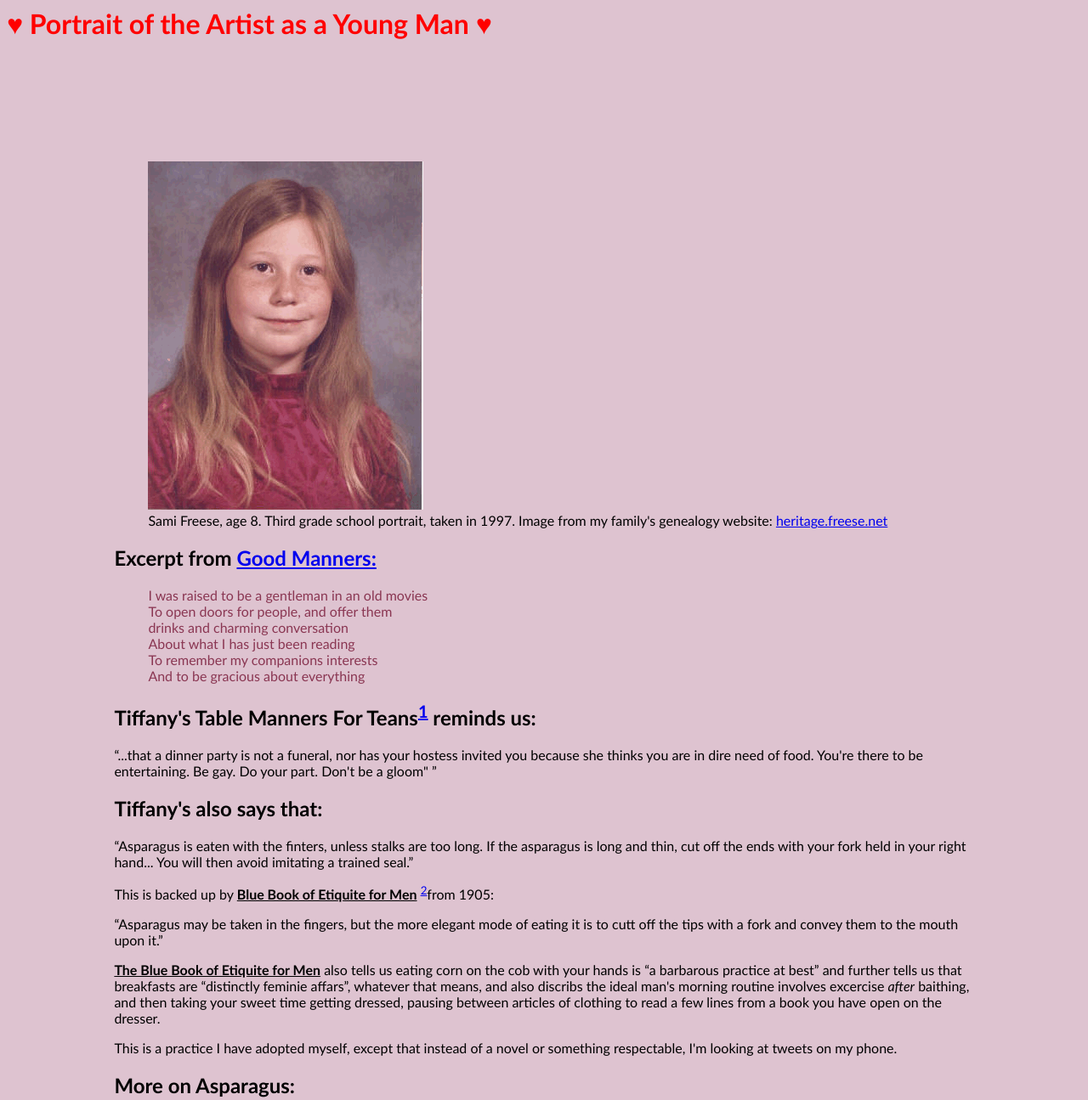
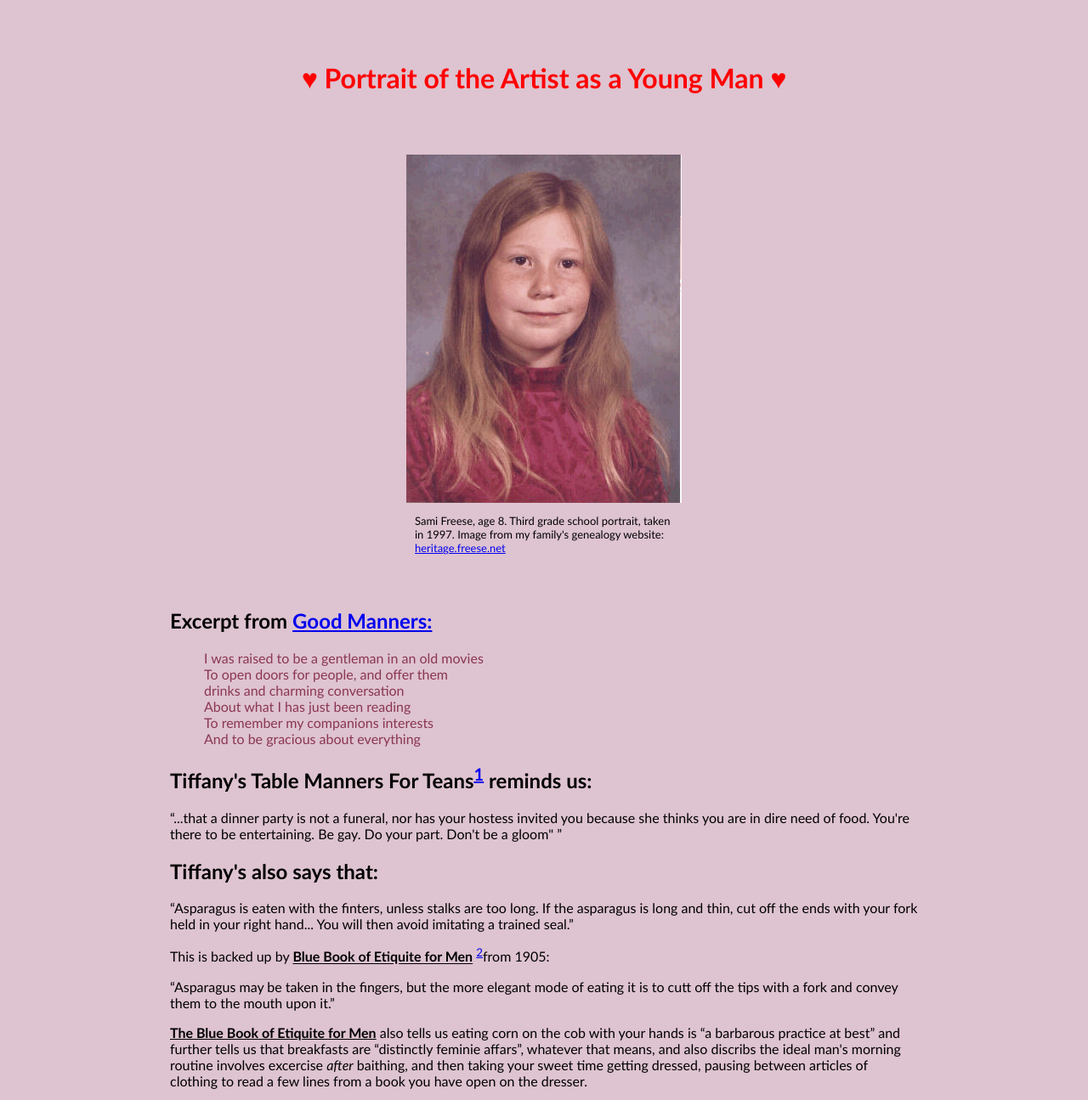
Before and after one commit to KC-CG-Oct-2021/assignment-4-html-me-something-Sami-Freese, a website: page index.html in a window 1280 px wide. Shown: the top 1295 px of the page at 85% size. Drawn offline with Linux system fonts and the light colour scheme.

Commit message:
some aesthetic improvements made to HTML and CSS

```diff
--- a/index.html
+++ b/index.html
@@ -33,13 +33,10 @@
          <p class="funParagraph" id="testP">My family moved around a lot when I was growing up, but for a few years we lived in a house in Prarie Village, Kansas that had a well established aspargus patch. Every spring my mother would harvest them, and we would take boxes full to her sisters when we went to visit them in Pensilvania.</p>
          <p class="prose">In this same house I became my father's daughter, learning to change the oil and rotate the tires, and riding in the back seet while he tried to teach my mother to drive his vintage, manual transmission Mustang.</p>
          <p class="prose">Years later, 21 and in a different house, my Dad would send me out with my mother in the passanger seat. Having had a few lessons in driving a car with a manual transmission, he thought I would be fine to practice around the neighborhood without him. At one point, I got stuck, trying to go up hill at a four way intersection. The old man who lived in the house on the corner came out and yelled through the car window, <q>Are you learning to drive stick? Sometimes, you just have to gun it!</q> he stepped back and then yelled <q>Gun it! Gun it!</q> until I made it through the intersection.</p>
-         <br>
-         <br>
-         <br>
          </article>
          <p><sup id="fn1">1. Tiffany's Table Manners for Teenagers by Walter Hoving, with illustrations by Joe Eula &copy; 1961, renewed 1989, Hoving Associates, Inc. <a href="#ref1" title="Return to footnote in text"> &uarr; </a></sup></p>
          <p><sup id="fn2">2. The Blue Book of Etiquite for Men: A Guide to Conduct and Dress On All Occasions by Charles Harcourt &copy; 1905, the John C. Winston Co. <a href="#ref2" title="Return to footnote in text"> &uarr; </a></sup></p>
       </main>
-      <footer> Portrait of the Artist as a Young Man &copy; Sami Freese, 2022</footer>
+      <footer> &hearts; Portrait of the Artist as a Young Man &hearts; &copy; Sami Freese, 2022</footer>
    </body>
 </html>
--- a/styles.css
+++ b/styles.css
@@ -3,15 +3,43 @@ body {
     display: block;
     background-color: #dec3d0;
     font-family: 'Gill Sans', 'Gill Sans MT', Calibri, 'Trebuchet MS', sans-serif;
-}
-
-main {
-    padding: 10%;
+    padding-top: 5%;
+    padding-right: 15%;
+    padding-left: 15%;
 }
 
 header {
     font-size: xx-large;
     font-weight: bolder;
+    text-align: center;
+    padding-bottom: 30px;
+}
+
+figure {
+    margin-right: auto;
+    margin-left: auto;
+    width: 324px;
+    font-size: small;
+    padding-bottom: 10px;
+}
+
+article {
+    padding-top: 10px;
+    padding-bottom: 20px;
+}
+
+main {
+    margin-top: 40px;
+    margin-bottom: 40px;
+}
+
+figcaption {
+    margin: 10px;
+}
+
+footer {
+    text-align: right;
+    padding: 10px;
 }
 
 #mainHeading {
```
Also changed, not shown: 1 other file.
